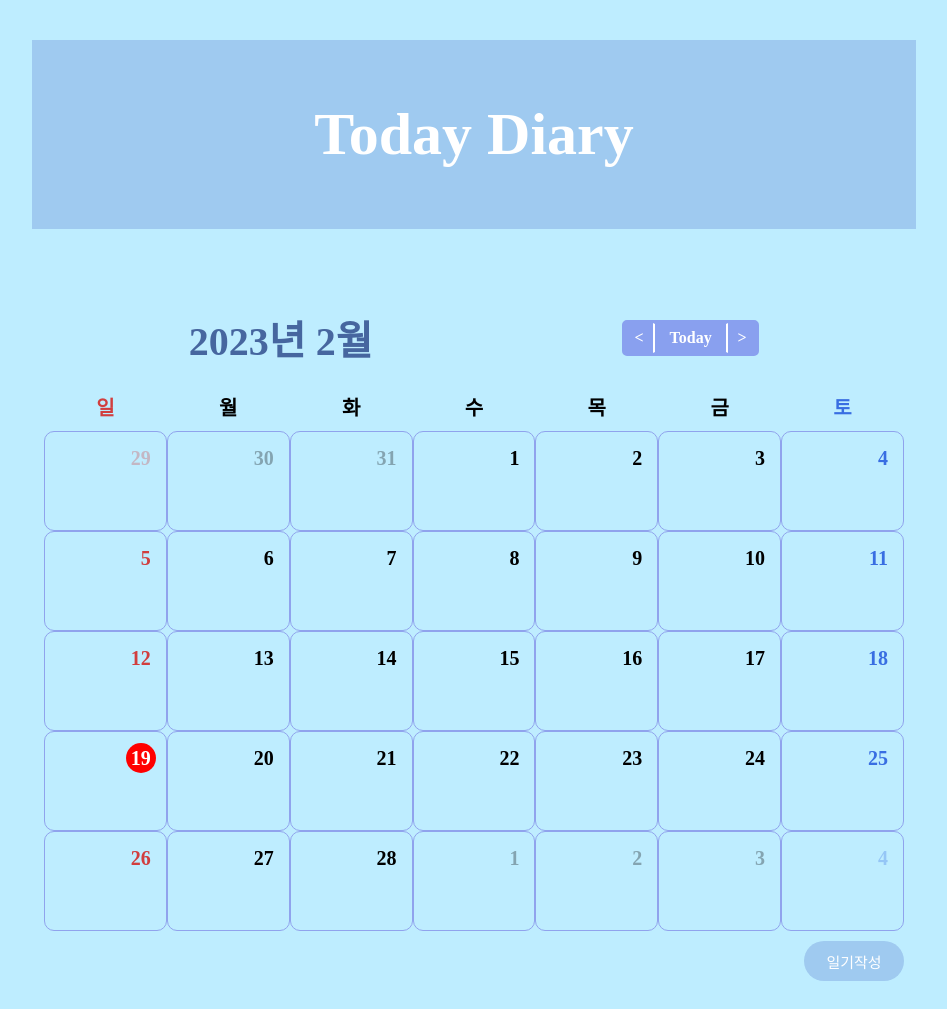
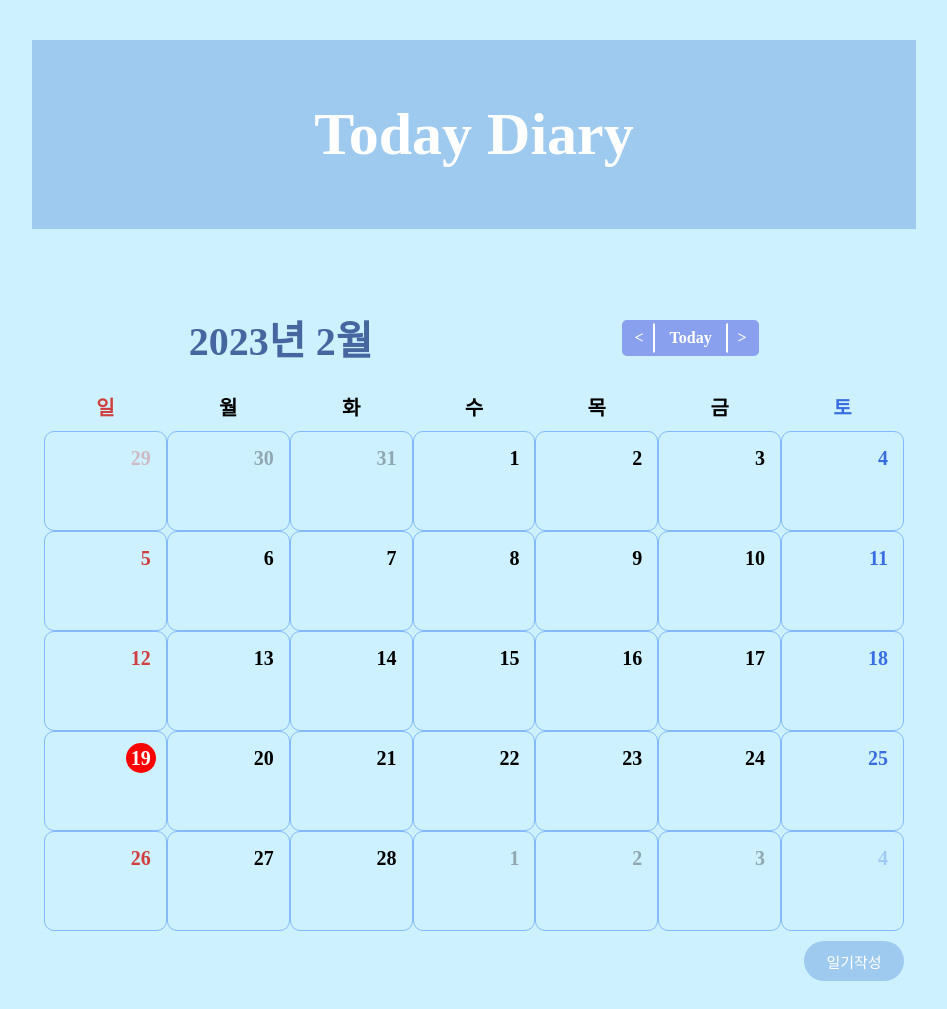
Before and after one commit to soi03/django_diary, a Django app: page / in a window 1280 px wide. Shown: the whole page, without its empty margins (166-1113 px from the left). Run offline with Django 4.2, Linux system fonts and the light colour scheme; some web fonts are replaced.

Commit message:
css 수정

```diff
--- a/diary_web/static/css/calendar.css
+++ b/diary_web/static/css/calendar.css
@@ -77,7 +77,7 @@
     padding: 15px;
     border-radius: 10px;
     text-align: right;
-    border: 1px solid #90a3ed;
+    border: 1px solid #84b9fb;
   }
 
   .day:nth-child(7n + 1),
--- a/diary_web/static/css/style.css
+++ b/diary_web/static/css/style.css
@@ -1,6 +1,5 @@
-
 body{
-    background-color:rgb(190, 237, 255);
+    background-color:rgb(206 241 255);
 }
 
 .content{
--- a/templates/diary/base.html
+++ b/templates/diary/base.html
@@ -10,7 +10,6 @@
     <link rel="stylesheet" href="{% static 'css/style.css' %}">
     <link rel="short icon" href="#">
     <title>Welcome my diary</title>
-
 </head>
 <body>
   <div class = "content">
```
